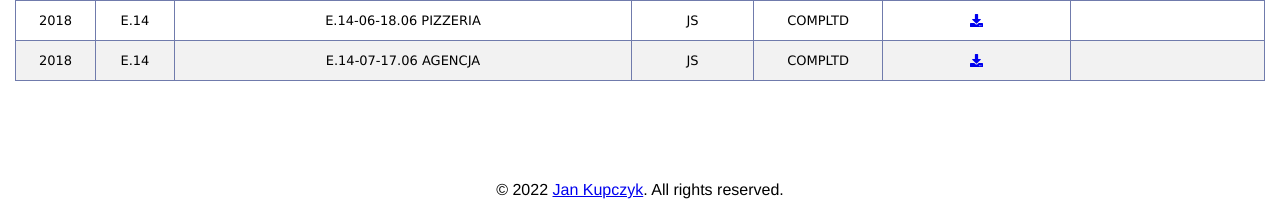
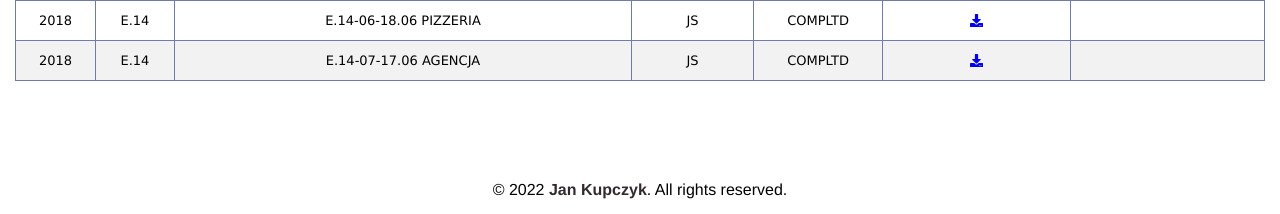
Before and after one commit to jankupczyk/EE-09, a PHP site: page / in a window 1280 px wide. Shown: the part 1495-1709 px from the top of the page. Run offline with PHP 8.4, Linux system fonts and the light colour scheme.

Commit message:
Add files via upload

```diff
--- a/src/css/style.css
+++ b/src/css/style.css
@@ -8,7 +8,7 @@ body {
   font-family: Verdana, sans-serif;
 }
 
-a > i{
+a>i {
   cursor: pointer;
 }
 
@@ -49,6 +49,16 @@ a > i{
   font-family: 'Franklin Gothic Medium', 'Arial Narrow', Arial, sans-serif;
 }
 
+.nooopener-noreferrer {
+  color: #31292f;
+  font-weight: bold;
+  text-decoration: none;
+}
+
+.nooopener-noreferrer:hover{
+  text-decoration: underline;
+}
+
 @media (max-width: 950px) {
   .table thead {
     display: none;
```
